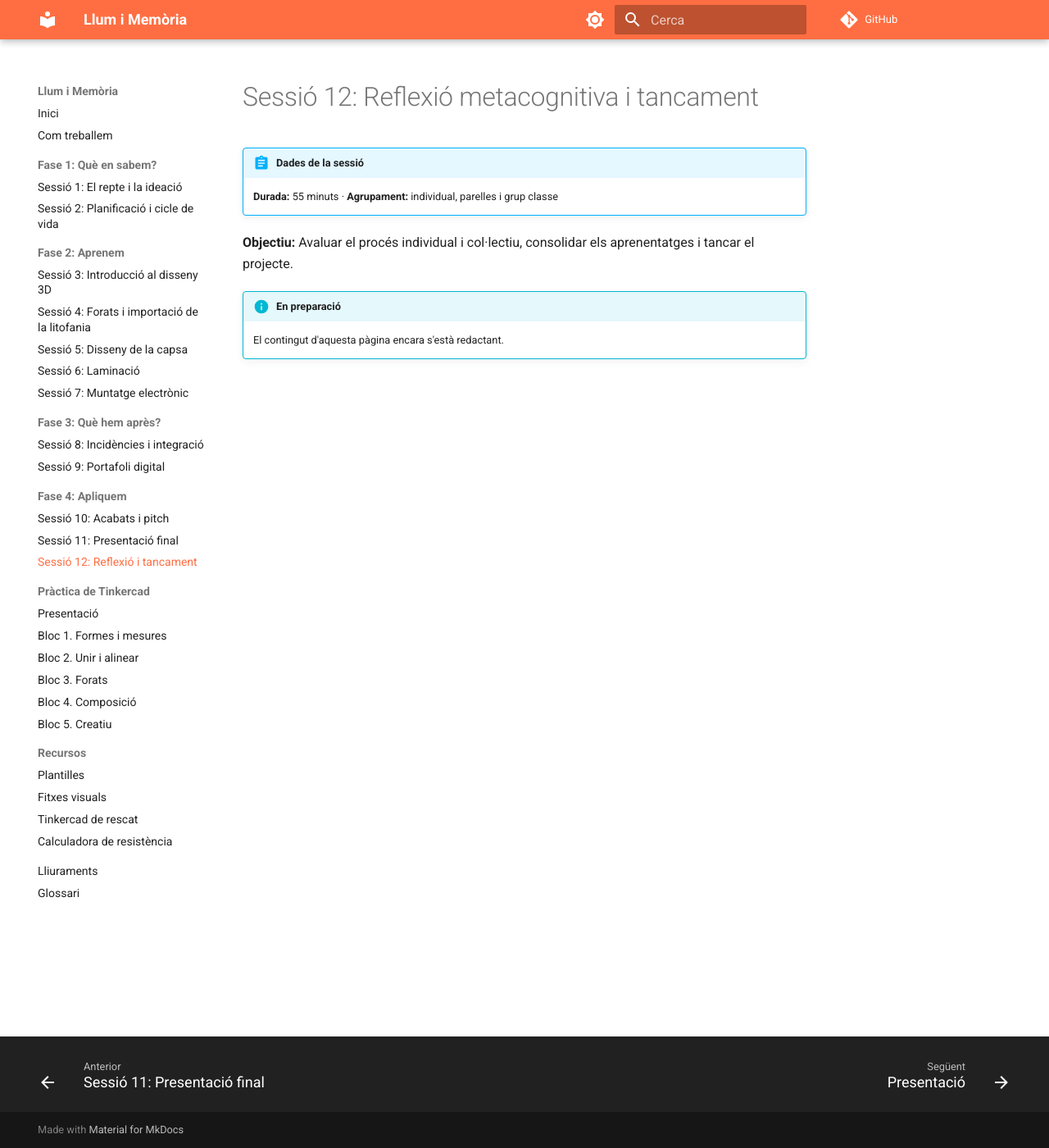
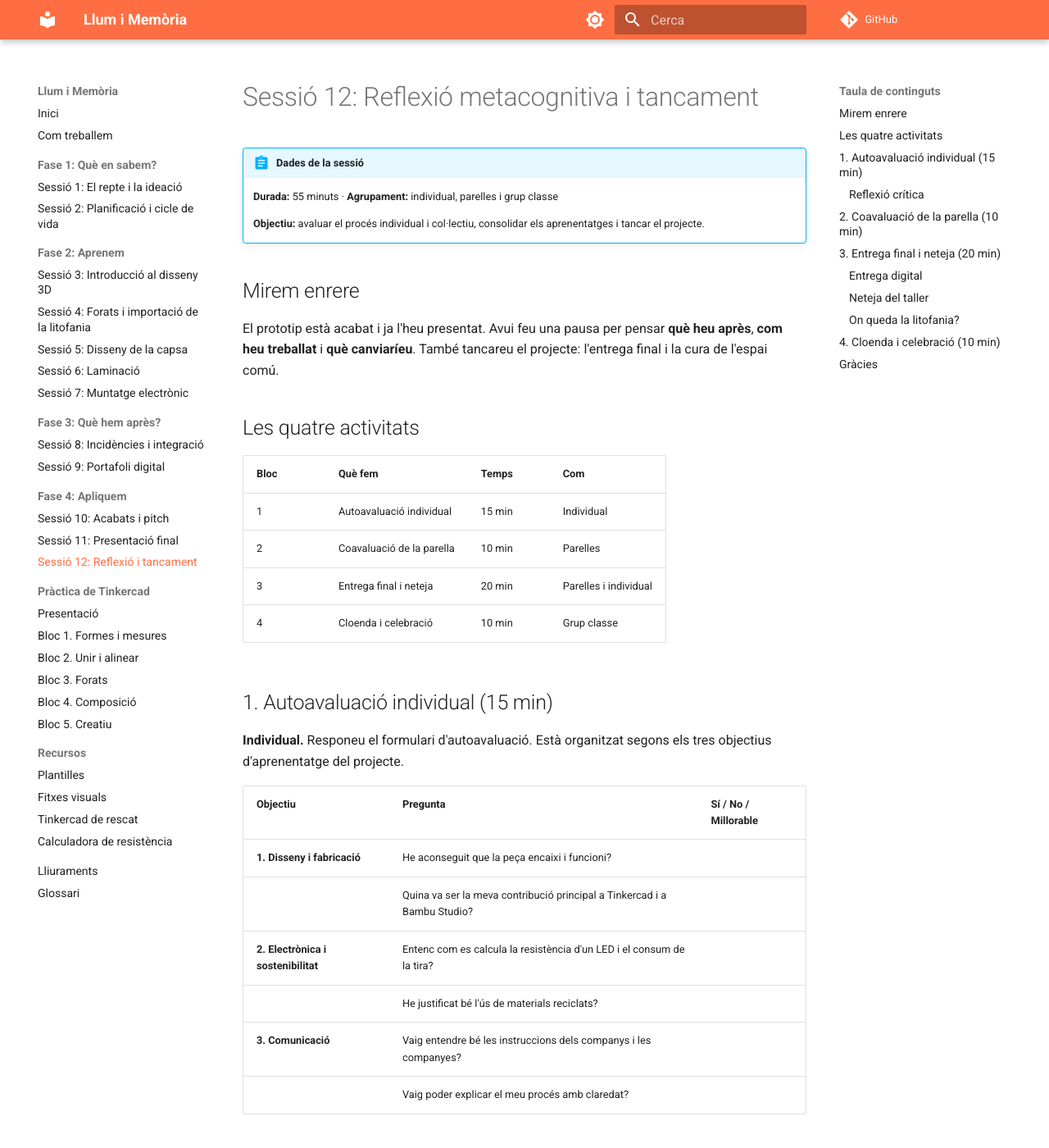
Before and after one commit to AlbertGodina/llum-i-memoria, an MkDocs documentation site: the page built from docs/fase4-apliquem/s12-reflexio-tancament.md, in a window 1280 px wide and 1400 px high. Shown: the whole window at 82% size. Built offline with MkDocs 1.6.1 and Material for MkDocs 9.7.7, drawn with Linux system fonts in a browser that asks for light colours; comment, search, counter and statistics services are not loaded; some of the changed text lies outside the part shown.

Commit message:
Enhance project closure with reflection activities
Added detailed reflection and evaluation activities for the project closure, including self-assessment and peer evaluation guidelines.

```diff
--- a/docs/fase4-apliquem/s12-reflexio-tancament.md
+++ b/docs/fase4-apliquem/s12-reflexio-tancament.md
@@ -3,7 +3,95 @@
 !!! abstract "Dades de la sessió"
     **Durada:** 55 minuts · **Agrupament:** individual, parelles i grup classe
 
-**Objectiu:** Avaluar el procés individual i col·lectiu, consolidar els aprenentatges i tancar el projecte.
+    **Objectiu:** avaluar el procés individual i col·lectiu, consolidar els aprenentatges i tancar el projecte.
 
-!!! info "En preparació"
-    El contingut d'aquesta pàgina encara s'està redactant.
+## Mirem enrere
+
+El prototip està acabat i ja l'heu presentat. Avui feu una pausa per pensar **què heu après**, **com heu treballat** i **què canviaríeu**. També tancareu el projecte: l'entrega final i la cura de l'espai comú.
+
+## Les quatre activitats
+
+| Bloc | Què fem | Temps | Com |
+|---|---|---|---|
+| 1 | Autoavaluació individual | 15 min | Individual |
+| 2 | Coavaluació de la parella | 10 min | Parelles |
+| 3 | Entrega final i neteja | 20 min | Parelles i individual |
+| 4 | Cloenda i celebració | 10 min | Grup classe |
+
+## 1. Autoavaluació individual (15 min)
+
+**Individual.** Responeu el formulari d'autoavaluació. Està organitzat segons els tres objectius d'aprenentatge del projecte.
+
+| Objectiu | Pregunta | Sí / No / Millorable |
+|---|---|---|
+| **1. Disseny i fabricació** | He aconseguit que la peça encaixi i funcioni? | |
+| | Quina va ser la meva contribució principal a Tinkercad i a Bambu Studio? | |
+| **2. Electrònica i sostenibilitat** | Entenc com es calcula la resistència d'un LED i el consum de la tira? | |
+| | He justificat bé l'ús de materials reciclats? | |
+| **3. Comunicació** | Vaig entendre bé les instruccions dels companys i les companyes? | |
+| | Vaig poder explicar el meu procés amb claredat? | |
+
+### Reflexió crítica
+
+Responeu aquestes preguntes amb frases curtes:
+
+- Què faria diferent si hagués de repetir el projecte?
+- Quina és la cosa que he après que més em servirà?
+- Quina millora proposaria per a aquest projecte?
+
+!!! tip "Si escriure us costa"
+    Podeu respondre **per veu**: graveu una nota d'àudio curta.
+
+**Producte:** el formulari d'autoavaluació completat i enviat al docent per Classroom.
+
+## 2. Coavaluació de la parella (10 min)
+
+**Parelles.** Feu una conversa privada amb la vostra parella.
+
+1. Doneu un **feedback positiu**: «M'ha agradat quan vas...».
+2. Digueu una **àrea de millora**, amb respecte: «La propera vegada podries...».
+3. **Signeu** conjuntament una declaració de col·laboració justa, que confirma que tots dos heu treballat.
+
+!!! info "Gestió de conflictes"
+    Si durant el projecte hi ha hagut moments difícils, aquest és un bon moment per parlar-ne amb calma i aprendre'n.
+
+**Producte:** la declaració de coavaluació signada.
+
+## 3. Entrega final i neteja (20 min)
+
+**Parelles, i després individual.**
+
+### Entrega digital
+
+Assegureu-vos que el **portafoli digital** és definitiu i que el docent hi té **permís de lectura**. Inclou-hi com a **annexos**:
+
+- [ ] l'autoavaluació,
+- [ ] la coavaluació.
+
+### Neteja del taller
+
+La cura dels espais comuns és part de la cultura maker:
+
+- [ ] Retorneu les eines que us han deixat (pinces, bisturís, soldadors...).
+- [ ] Recolliu els residus de PLA (separeu la brossa general dels residus plàstics si hi ha contenidor específic).
+- [ ] Apagueu els ordinadors i els perifèrics.
+- [ ] Deixeu les taules netes.
+
+### On queda la litofania?
+
+Decidiu amb la vostra parella on es queda el producte: a casa d'un de vosaltres, a l'aula o en una **exposició permanent** del centre. **Etiqueteu-la** amb el vostre nom i el curs.
+
+**Producte:** la carpeta digital entregada i el taller net.
+
+## 4. Cloenda i celebració (10 min)
+
+**Grup classe.** Fem un cercle de tancament.
+
+El docent destacarà alguns dels millors moments del projecte i les **innovacions sostenibles** que ha vist, i agrairà l'esforç de tothom. Si us sembla bé, farem una **foto de grup amb totes les litofanies enceses**.
+
+!!! quote "Per recordar"
+    La tecnologia no és només eines: és una eina per expressar-nos i per cuidar el nostre entorn.
+
+## Gràcies
+
+Heu dissenyat, fabricat i explicat un producte tecnològic real, funcional i sostenible. Enhorabona!
```
